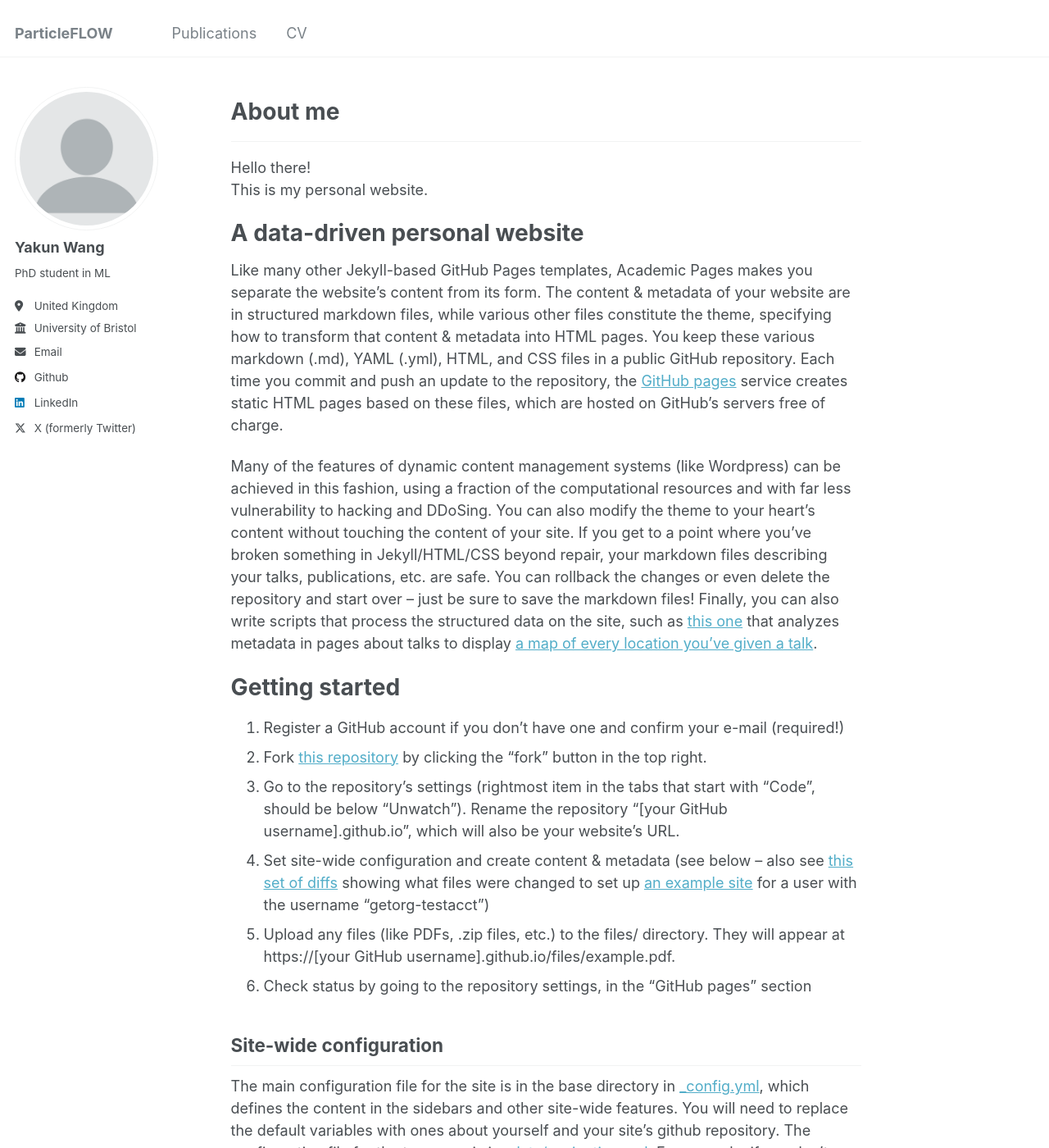
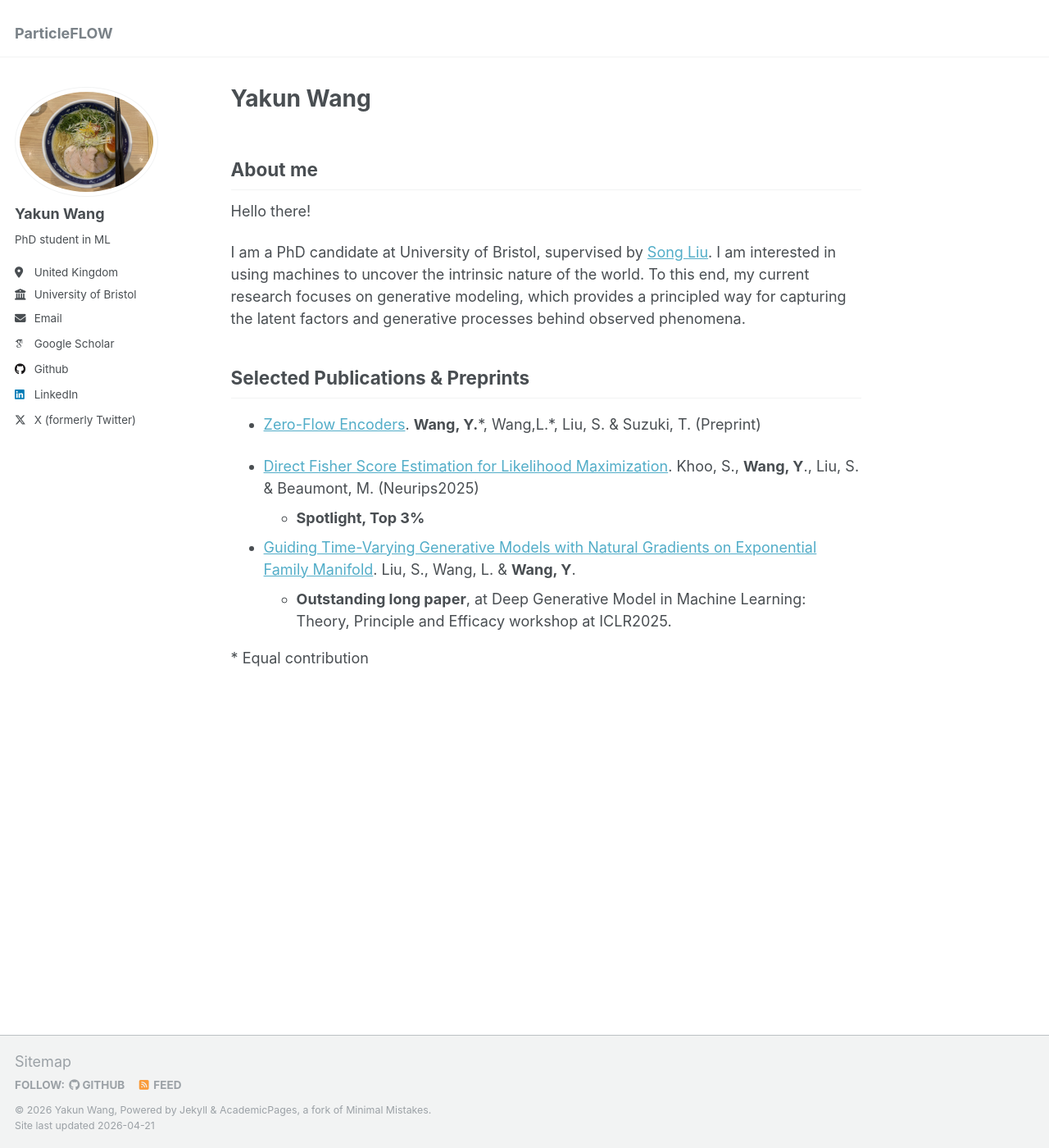
Before and after one commit to probabilityFLOW/probabilityFLOW.github.io, a Jekyll site: the page built from _pages/about.md, in a window 1280 px wide and 1400 px high. Shown: the whole window at 82% size. Built offline with Jekyll 4.4.1, drawn with Linux system fonts in a browser that asks for light colours; some web fonts are replaced; some of the changed text lies outside the part shown.

```diff
--- a/_config.yml
+++ b/_config.yml
@@ -10,8 +10,8 @@
 locale                   : "en-US"
 title                    : "ParticleFLOW"
 title_separator          : "-"
-name                     : &name "Yakun Wang"
-description              : &description "personal description"
+name                     : "Yakun Wang"
+description              : "Discovering the intrinsic dimension"
 url                      : https://probabilityFLOW.github.io # the base hostname & protocol for your site e.g. "https://mmistakes.github.io"
 baseurl                  : "" # the subpath of your site, e.g. "/blog"
 repository               : "probabilityFLOW/probabilityFLOW.github.io"
@@ -32,7 +32,7 @@ author:
 
   # Academic websites
   arxiv            : # URL - Update with the correct link to your profile
-  googlescholar    : # "https://scholar.google.com/citations?user=PS_CX0AAAAAJ"
+  googlescholar    : "https://scholar.google.com/citations?user=Ddcs5hAAAAAJ"
   impactstory      : # URL
   orcid            : # "http://orcid.org/yourorcidurl"
   semantic         : # URL
--- a/_pages/about.md
+++ b/_pages/about.md
@@ -1,6 +1,6 @@
 ---
 permalink: /
-title: ""
+title: "Yakun Wang"
 author_profile: true
 redirect_from:
   - /about/
@@ -9,14 +9,27 @@ redirect_from:
 
 <!-- This is the front page of a website that is powered by the [Academic Pages template](https://github.com/academicpages/academicpages.github.io) and hosted on GitHub pages. [GitHub pages](https://pages.github.com) is a free service in which websites are built and hosted from code and data stored in a GitHub repository, automatically updating when a new commit is made to the respository. This template was forked from the [Minimal Mistakes Jekyll Theme](https://mmistakes.github.io/minimal-mistakes/) created by Michael Rose, and then extended to support the kinds of content that academics have: publications, talks, teaching, a portfolio, blog posts, and a dynamically-generated CV. You can fork [this repository](https://github.com/academicpages/academicpages.github.io) right now, modify the configuration and markdown files, add your own PDFs and other content, and have your own site for free, with no ads! An older version of this template powers my own personal website at [stuartgeiger.com](http://stuartgeiger.com), which uses [this Github repository](https://github.com/staeiou/staeiou.github.io). -->
 
-# About me
-
----
+About me
+------
 
 Hello there!
-This is my personal website.
 
-A data-driven personal website
+I am a PhD candidate at University of Bristol, supervised by [Song Liu](https://anewgithubname.github.io/). I am interested in using machines to uncover the intrinsic nature of the world. To this end, my current research focuses on generative modeling, which provides a principled way for capturing the latent factors and generative processes behind observed phenomena.
+
+Selected Publications & Preprints
+------
+- [Zero-Flow Encoders](https://arxiv.org/abs/2602.00797).  **Wang, Y.**\*, Wang,L.\*, Liu, S. & Suzuki, T. (Preprint)
+
+- [Direct Fisher Score Estimation for Likelihood Maximization](https://arxiv.org/abs/2506.06542). Khoo, S., **Wang, Y**., Liu, S. & Beaumont, M. (Neurips2025)
+  - **Spotlight, Top 3%**
+
+- [Guiding Time-Varying Generative Models with Natural Gradients on Exponential Family Manifold](https://arxiv.org/abs/2502.07650). Liu, S., Wang, L. & **Wang, Y**.
+  - **Outstanding long paper**, at Deep Generative Model in Machine Learning: Theory, Principle and Efficacy workshop at ICLR2025.
+
+\* Equal contribution
+
+
+<!-- A data-driven personal website
 ======
 Like many other Jekyll-based GitHub Pages templates, Academic Pages makes you separate the website's content from its form. The content & metadata of your website are in structured markdown files, while various other files constitute the theme, specifying how to transform that content & metadata into HTML pages. You keep these various markdown (.md), YAML (.yml), HTML, and CSS files in a public GitHub repository. Each time you commit and push an update to the repository, the [GitHub pages](https://pages.github.com/) service creates static HTML pages based on these files, which are hosted on GitHub's servers free of charge.
 
@@ -53,4 +66,4 @@ Example: editing a markdown file for a talk
 
 For more info
 ------
-More info about configuring Academic Pages can be found in [the guide](https://academicpages.github.io/markdown/). The [guides for the Minimal Mistakes theme](https://mmistakes.github.io/minimal-mistakes/docs/configuration/) (which this theme was forked from) might also be helpful.
+More info about configuring Academic Pages can be found in [the guide](https://academicpages.github.io/markdown/). The [guides for the Minimal Mistakes theme](https://mmistakes.github.io/minimal-mistakes/docs/configuration/) (which this theme was forked from) might also be helpful. -->
```
Also changed, not shown: _data/navigation.yml (+4 -4 lines), images/profile.png, images/profile_old.png (added).
